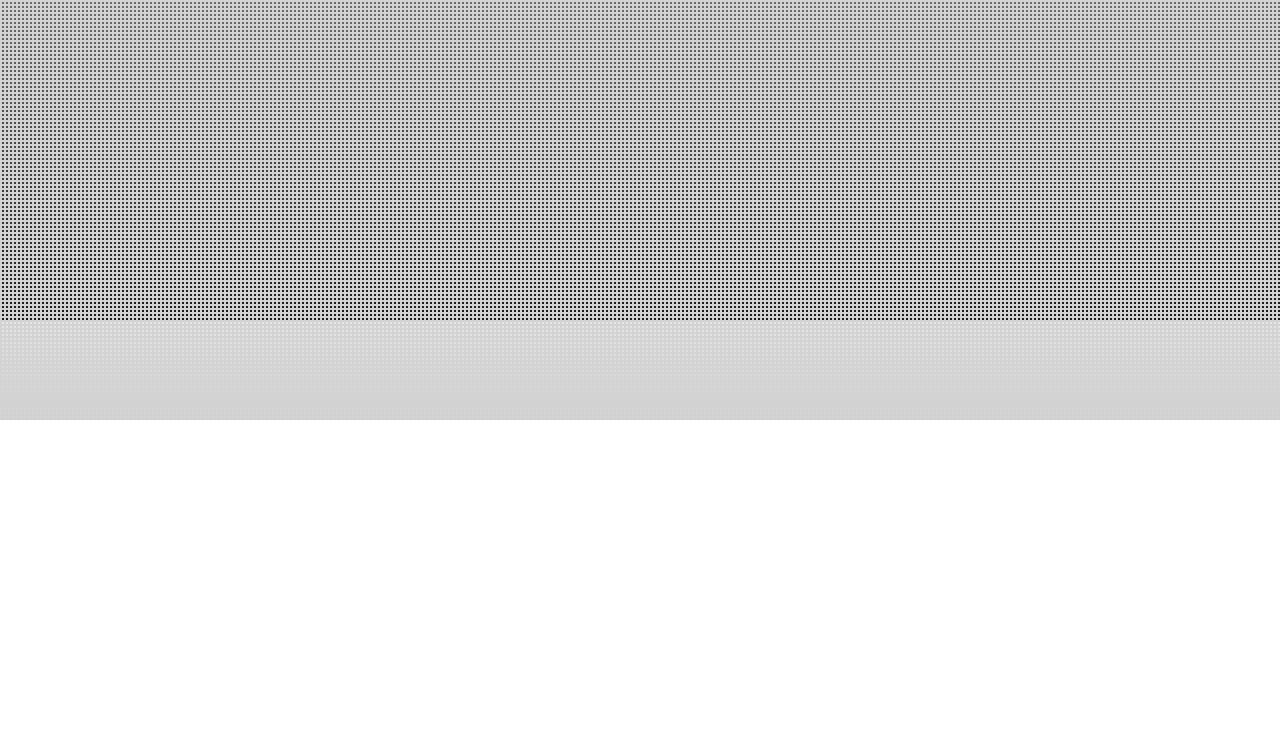
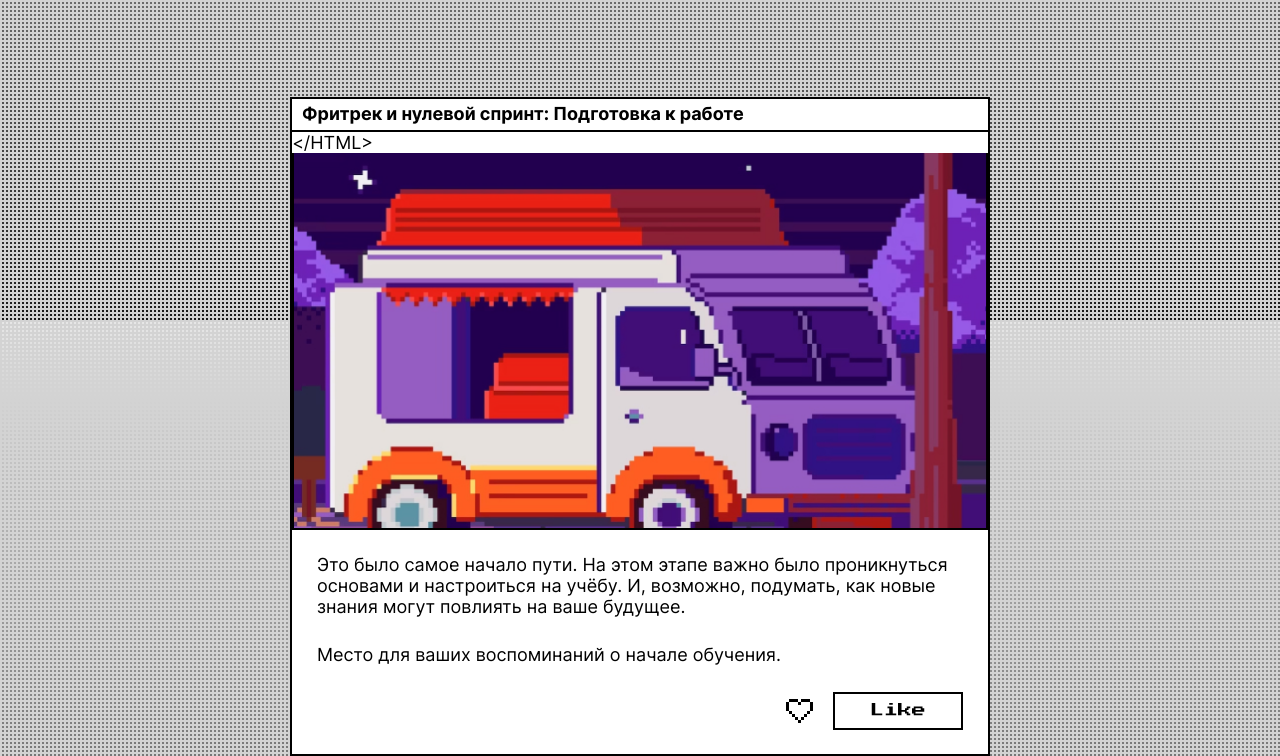
Before and after one commit to r4sk01/zakrivayuschiy-teg-f, a plain HTML site: page index.html in a window 1280 px wide. Shown: the part 480-1236 px from the top of the page. Before the commit the page ends 900 px from the top, so only its background shows below. Drawn offline with Linux system fonts and the light colour scheme.

Commit message:
List of Cards is added.

```diff
--- a/index.html
+++ b/index.html
@@ -50,7 +50,67 @@
         </ul>
       </nav>
     </header>
-    <main></main>
+    <main class="content content-section">
+      <ul class="content-cards">
+        <li class="content-cards__item">
+          <article class="card">
+            <h2 class="card__title">
+              Фритрек и нулевой спринт: Подготовка к работе
+            </h2>
+            <div class="card__canvas">
+              <span class="card__canvas__label">
+                &lt;/HTML&gt;
+              </span>
+              <img src="./images/pictures/bonfire-car.jpg" alt="Изображение Карточки" class="card__canvas__image" loading="lazy">
+            </div>
+            <div class="card__description">
+              <p>Это было самое начало пути. На этом этапе важно было проникнуться основами и настроиться на учёбу.
+                И, возможно, подумать, как новые знания могут повлиять на ваше будущее.
+              </p>
+              <p>
+                Место для ваших воспоминаний о начале обучения.
+              </p>
+            </div>
+            <div class="card__buttons">
+              <button class="button card__buttons__heart">
+                <svg
+                  xmlns="http://www.w3.org/2000/svg"
+                  fill="none"
+                  width="39"
+                  height="36"
+                  viewBox="0 0 39 36"
+                  class="like-icon">
+                  <path d="M12 6H9V9H12V6Z" fill="black"/>
+                  <path d="M15 6H12V9H15V6Z" fill="black"/>
+                  <path d="M9 9H6V12H9V9Z" fill="black"/>
+                  <path d="M9 12H6V15H9V12Z" fill="black"/>
+                  <path d="M9 15H6V18H9V15Z" fill="black"/>
+                  <path d="M18 6H15V9H18V6Z" fill="black"/>
+                  <path d="M12 18H9V21H12V18Z" fill="black"/>
+                  <path d="M15 21H12V24H15V21Z" fill="black"/>
+                  <path d="M18 24H15V27H18V24Z" fill="black"/>
+                  <path d="M27 6H30V9H27V6Z" fill="black"/>
+                  <path d="M24 6H27V9H24V6Z" fill="black"/>
+                  <path d="M30 9H33V12H30V9Z" fill="black"/>
+                  <path d="M30 12H33V15H30V12Z" fill="black"/>
+                  <path d="M30 15H33V18H30V15Z" fill="black"/>
+                  <path d="M21 6H24V9H21V6Z" fill="black"/>
+                  <path d="M27 18H30V21H27V18Z" fill="black"/>
+                  <path d="M24 21H27V24H24V21Z" fill="black"/>
+                  <path d="M21 24H24V27H21V24Z" fill="black"/>
+                  <path d="M21 9H18V12H21V9Z" fill="black"/>
+                  <path d="M21 27H18V30H21V27Z" fill="black"/>
+                </svg>
+              </button>
+              <button class="button card__buttons__like button-slider">
+                <span class="button__text">Like</span>
+              </button>
+            </div>
+          </article>
+
+        </li>
+      </ul>
+    </main>
     <script src="./scripts/like.js"></script>
   </body>
 </html>
--- a/styles/style.css
+++ b/styles/style.css
@@ -47,6 +47,13 @@
   align-items: center;
 }
 
+.button__text {
+  font-family: var(--displat-text-font-accent);
+  font-size: var(--general-text-font-size);
+  font-variation-settings: 'wght' var(--display-text-weight-base);
+  line-height: 90%;
+}
+
 /* 2.0 Header Setup */
 
 .header {
@@ -63,7 +70,7 @@
   flex-direction: column;
   gap: 20px;
   align-items: center;
-  margin: clamp(120px, 37%, 136px) auto 25px;
+  margin: clamp(120px, 32%, 136px) auto 25px;
   text-transform: uppercase;
 }
 
@@ -95,3 +102,67 @@
   font-size: var(--general-text-font-size);
   transition: opacity 0.3s ease;
 }
+
+/* 3.0 Content Cards */
+
+.content-cards {
+  display: grid;
+  justify-content: center;
+  gap: 50px;
+}
+
+.card {
+  display: grid;
+  justify-content: center;
+  align-items: center;
+  background-color: var(--color-background);
+  font-size: var(--general-text-font-size-big);
+  border: var(--border-line-size) solid var(--color-border-line);
+}
+
+.card__title {
+  padding: 4px 10px 6px 10px;
+  font-size: inherit;
+  font-variation-settings: 'wght' var(--display-text-weight-accent);
+  border-block-end: var(--border-line-size) solid var(--color-border-line);
+}
+
+.card__canvas {
+  position: relative;
+  overflow: hidden;
+}
+
+.card__canvas__image {
+  display: block;
+  inline-size: 100%;
+  block-size: 100%;
+  max-block-size: 375px;
+  object-fit: cover;
+  object-position: center;
+}
+
+.card__description {
+  display: flex;
+  flex-direction: column;
+  gap: 27px;
+  font-size: inherit;
+  line-height: 116.667%;
+  font-variation-settings: 'wght' var(--display-text-weight-base);
+  padding: 25px;
+  border-block-start: var(--border-line-size) solid var(--color-border-line);
+}
+
+.card__buttons {
+  display: flex;
+  justify-self: flex-end;
+  gap: 12px;
+  align-items: center;
+  padding-inline-end: 25px;
+  padding-block-end: 23px;
+}
+
+.card__buttons__like {
+  block-size: 38px;
+  inline-size: 130px;
+  border: var(--border-line-size) solid var(--color-border-line);
+}
```
Also changed, not shown: images/pictures/bonfire-car.jpg (added).
